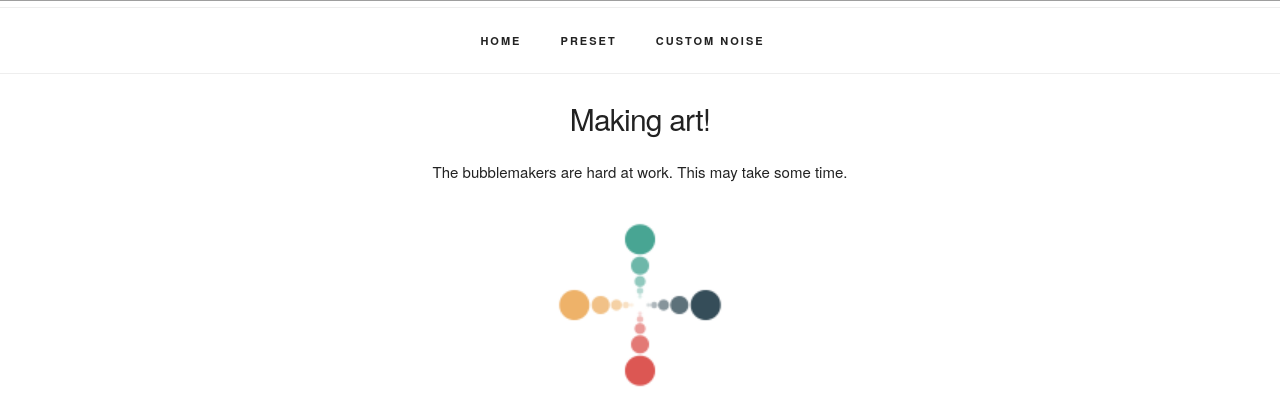
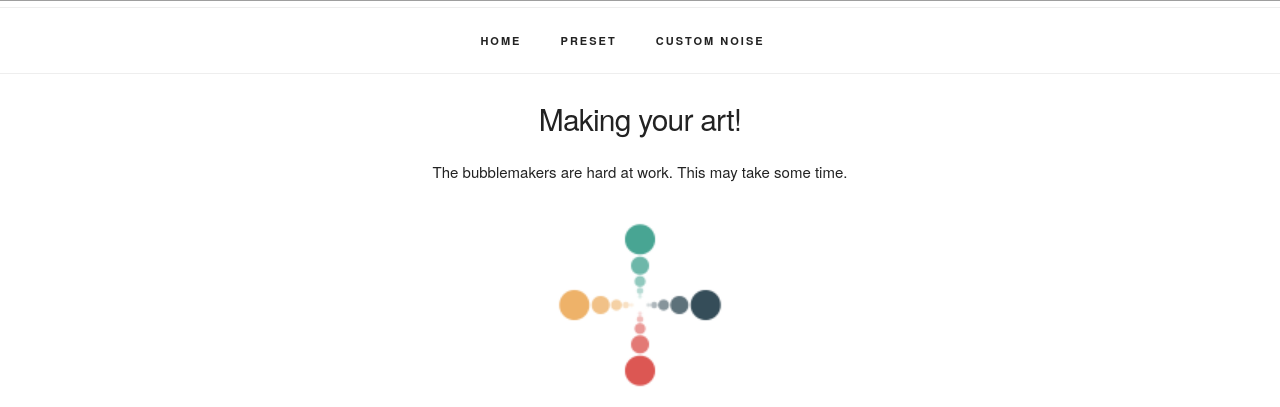
Before and after one commit to quantum-kittens/quantum-art-generator, a Flask app: page /target_endpoint in a window 1280 px wide. Shown: the part 1095-1502 px from the top of the page. Run offline with Flask 2, Linux system fonts and the light colour scheme; some libraries are stand-ins or nearby versions; grey boxes are pictures that could not be loaded.

Commit message:
Update loading.html

```diff
--- a/templates/loading.html
+++ b/templates/loading.html
@@ -10,7 +10,7 @@
 </p>
 <div class="container">
   <div class="row">
-    <h4 class="centering">Making art!</h4>
+    <h4 class="centering">Making your art!</h4>
     <h6 class="centering">
       <p>The bubblemakers are hard at work. This may take some time. </p>
 
```
